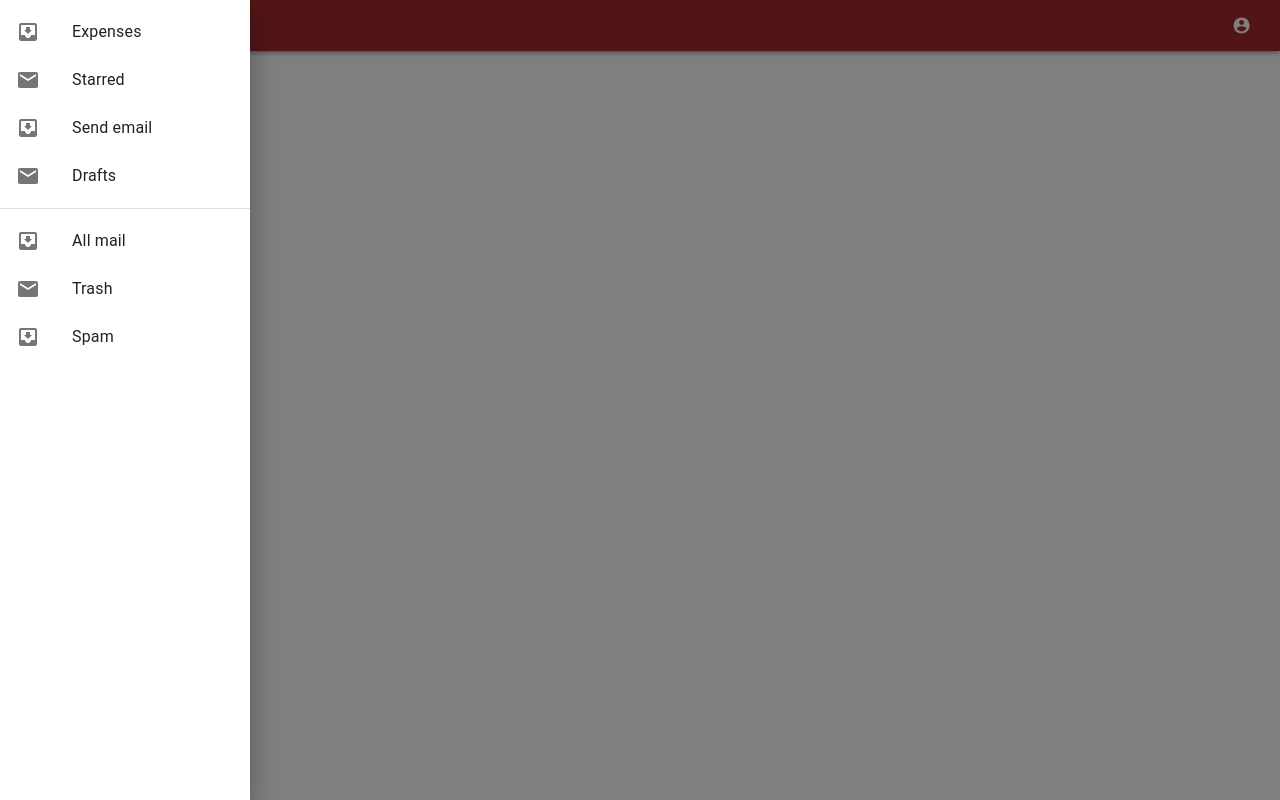
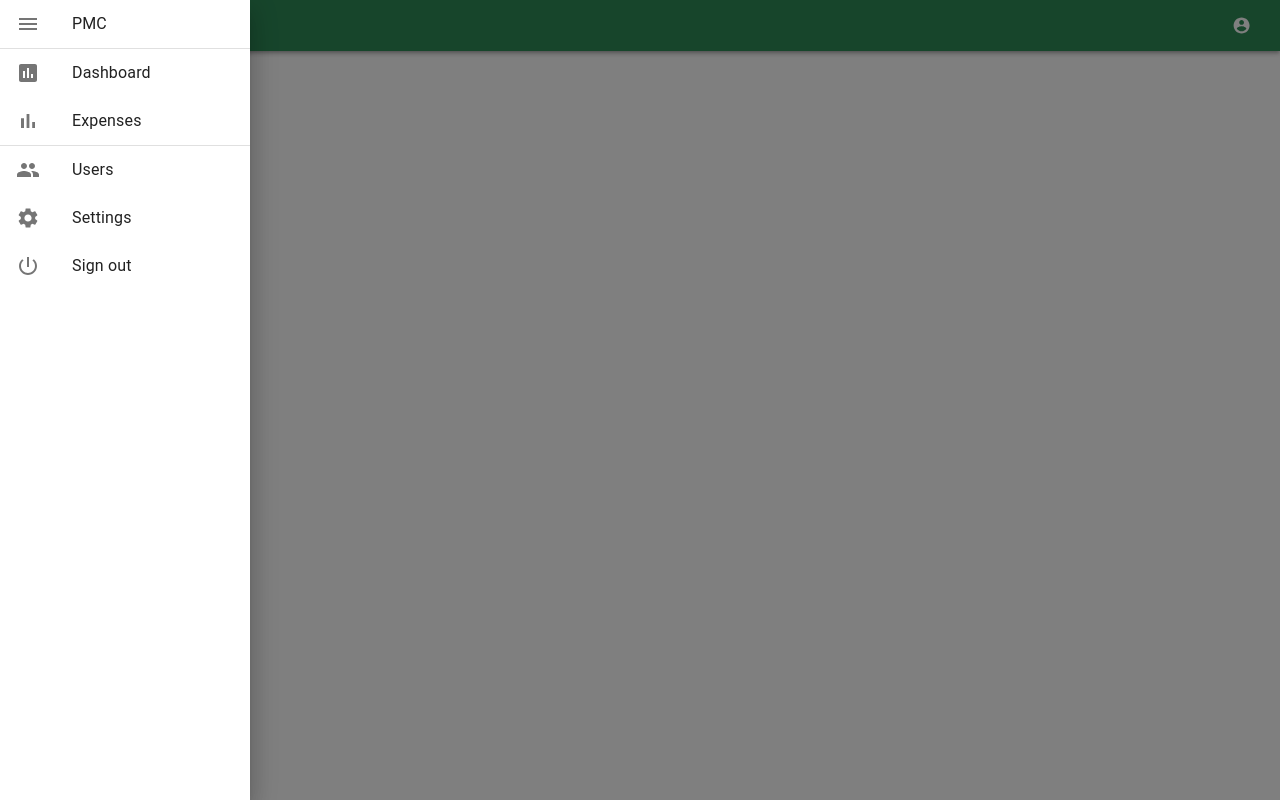
Before and after one commit to nathanbaleeta/pmc-pos-webapp, a React (Create React App) app: page / in a window 1280 px wide. Both pictures are taken after a click on the button 28 px from the left and 25 px from the top of the page. Built offline with nearby package versions, Linux system fonts and the light colour scheme.

Commit message:
Added detailed sidebar navigation links with icons to header component

```diff
--- a/package.json
+++ b/package.json
@@ -10,6 +10,8 @@
     "@testing-library/user-event": "^7.1.2",
     "react": "^16.13.1",
     "react-dom": "^16.13.1",
+    "react-google-charts": "^3.0.15",
+    "react-router-dom": "^5.2.0",
     "react-scripts": "3.4.1",
     "typeface-roboto": "0.0.75"
   },
--- a/src/components/Header/index.js
+++ b/src/components/Header/index.js
@@ -8,16 +8,20 @@ import MenuIcon from "@material-ui/icons/Menu";
 import AccountCircle from "@material-ui/icons/AccountCircle";
 import MenuItem from "@material-ui/core/MenuItem";
 import Menu from "@material-ui/core/Menu";
+import { Link } from "react-router-dom";
 
 import clsx from "clsx";
 import SwipeableDrawer from "@material-ui/core/SwipeableDrawer";
-import List from "@material-ui/core/List";
+
 import Divider from "@material-ui/core/Divider";
 import ListItem from "@material-ui/core/ListItem";
 import ListItemIcon from "@material-ui/core/ListItemIcon";
 import ListItemText from "@material-ui/core/ListItemText";
-import InboxIcon from "@material-ui/icons/MoveToInbox";
-import MailIcon from "@material-ui/icons/Mail";
+import InsertChartIcon from "@material-ui/icons/InsertChart";
+import GroupIcon from "@material-ui/icons/Group";
+import SettingsIcon from "@material-ui/icons/Settings";
+import BarChartIcon from "@material-ui/icons/BarChart";
+import PowerSettingsNewIcon from "@material-ui/icons/PowerSettingsNew";
 
 const useStyles = makeStyles((theme) => ({
   root: {
@@ -35,6 +39,10 @@ const useStyles = makeStyles((theme) => ({
   },
   fullList: {
     width: "auto",
+  },
+  link: {
+    textDecoration: "none",
+    color: "inherit",
   },
 }));
 
@@ -75,33 +83,64 @@ export default function MenuAppBar() {
       onClick={toggleDrawer(anchor, false)}
       onKeyDown={toggleDrawer(anchor, false)}
     >
-      <List>
-        {["Expenses", "Starred", "Send email", "Drafts"].map((text, index) => (
-          <ListItem button key={text}>
+      <Link to="/" className={classes.link}>
+        <ListItem button key={"PMC"}>
           <ListItemIcon>
-              {index % 2 === 0 ? <InboxIcon /> : <MailIcon />}
+            <MenuIcon />
           </ListItemIcon>
-            <ListItemText primary={text} />
+          <ListItemText primary={"PMC"} />
         </ListItem>
-        ))}
-      </List>
+      </Link>
+
       <Divider />
-      <List>
-        {["All mail", "Trash", "Spam"].map((text, index) => (
-          <ListItem button key={text}>
+      <Link to="/" className={classes.link}>
+        <ListItem button key={"Dashboard"}>
           <ListItemIcon>
-              {index % 2 === 0 ? <InboxIcon /> : <MailIcon />}
+            <InsertChartIcon />
           </ListItemIcon>
-            <ListItemText primary={text} />
+          <ListItemText primary={"Dashboard"} />
         </ListItem>
-        ))}
-      </List>
+      </Link>
+      <Link to="/expenses" className={classes.link}>
+        <ListItem button key={"Expenses"}>
+          <ListItemIcon>
+            <BarChartIcon />
+          </ListItemIcon>
+          <ListItemText primary={"Expenses"} />
+        </ListItem>
+      </Link>
+      <Divider />
+
+      <Link to="/users" className={classes.link}>
+        <ListItem button key={"Users"}>
+          <ListItemIcon>
+            <GroupIcon />
+          </ListItemIcon>
+          <ListItemText primary={"Users"} />
+        </ListItem>
+      </Link>
+      <Link to="/settings" className={classes.link}>
+        <ListItem button key={"Settings"}>
+          <ListItemIcon>
+            <SettingsIcon />
+          </ListItemIcon>
+          <ListItemText primary={"Settings"} />
+        </ListItem>
+      </Link>
+      <Link to="/sign-out" className={classes.link}>
+        <ListItem button key={"Sign out"}>
+          <ListItemIcon>
+            <PowerSettingsNewIcon />
+          </ListItemIcon>
+          <ListItemText primary={"Sign out"} />
+        </ListItem>
+      </Link>
     </div>
   );
 
   return (
     <div className={classes.root}>
-      <AppBar position="static" style={{ background: "brown" }}>
+      <AppBar position="static" style={{ background: "#2E8B57" }}>
         <Toolbar>
           {["left"].map((anchor) => (
             <IconButton
--- a/src/index.js
+++ b/src/index.js
@@ -1,13 +1,18 @@
-import React from "react";
+import React, { StrictMode } from "react";
 import ReactDOM from "react-dom";
+import { BrowserRouter } from "react-router-dom";
+
 import "./index.css";
 import App from "./App";
+
 import * as serviceWorker from "./serviceWorker";
 
 ReactDOM.render(
-  <React.StrictMode>
-    <App />
-  </React.StrictMode>,
+  <StrictMode>
+    <BrowserRouter>
+      <App />
+    </BrowserRouter>
+  </StrictMode>,
   document.getElementById("root")
 );
 
```
Also changed, not shown: database.rules.json (added, +7 -0 lines), firebase.json (added), 2 other files (tests, documents, lock files or other folders). Lines whose indentation alone changed are shown as unchanged.
